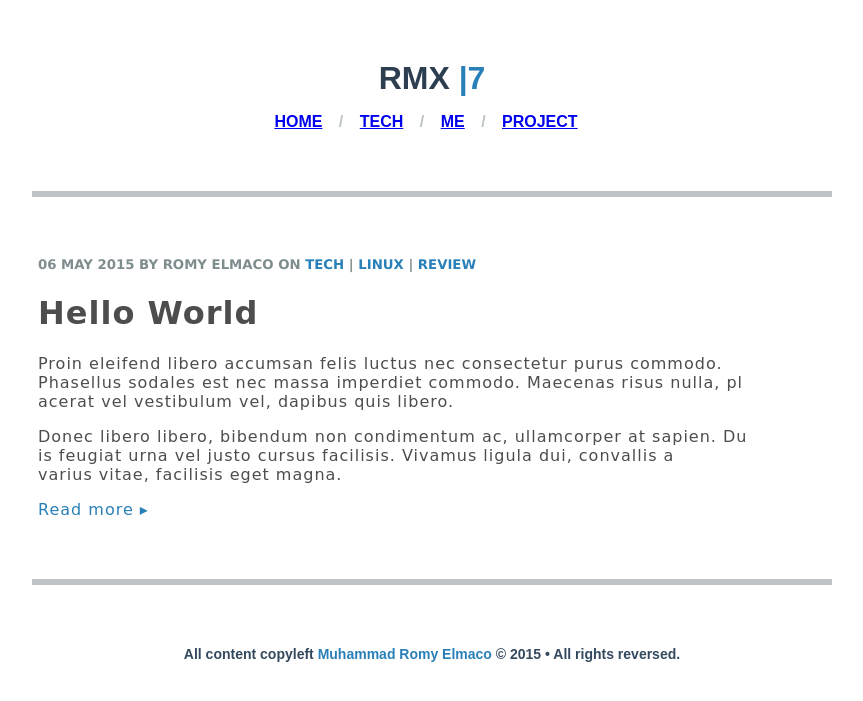
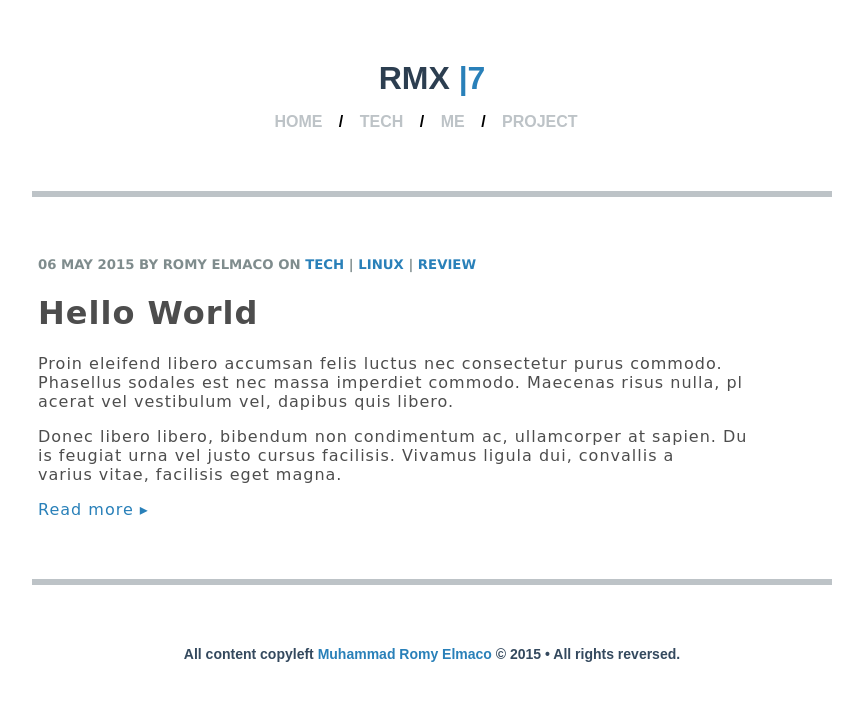
Before and after one commit to rmx7/rmx7.github.io, a Jekyll site: the page built from index.md, in a window 1280 px wide. Shown: the top 701 px of the page, without its empty margins (208-1071 px from the left). Built offline with Jekyll 4.4.1, drawn with Linux system fonts in a browser that asks for light colours; Markdown is read by kramdown in place of the engine named in the settings.

Commit message:
Update style.css

```diff
--- a/css/style.css
+++ b/css/style.css
@@ -29,7 +29,6 @@
 	font-family:"Arial";
 	font-size:16px;
 	font-weight:bold;
-	color:#bdc3c7;
 	text-align:center;
 }
 
@@ -41,6 +40,15 @@
 	text-decoration:none;
 	display:inline;
 	margin-right:12px;
+}
+
+#nav li a{
+	text-decoration:none;
+	color:#bdc3c7;
+}
+
+#nav li a:hover{
+	color:#2980b9;
 }
 
 .separator hr{
```
